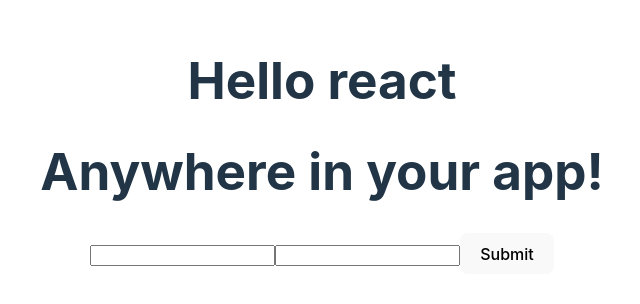
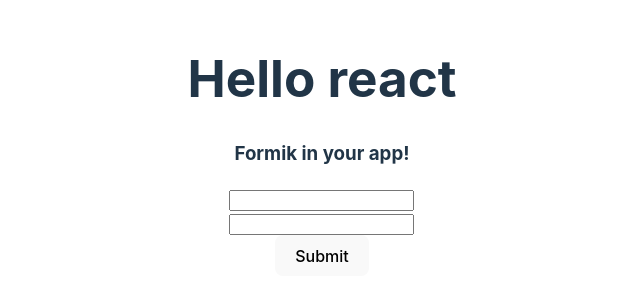
Before and after one commit to EVNIKHIL/eLogosoft-React-session, a React (Vite) app: page / in a window 1280 px wide. Shown: the part 254-558 px from the top of the page, without its empty margins (318-958 px from the left). Built offline with nearby package versions, Linux system fonts and the light colour scheme.

Commit message:
Hook with validations

```diff
--- a/package.json
+++ b/package.json
@@ -12,7 +12,8 @@
   "dependencies": {
     "formik": "^2.4.5",
     "react": "^18.2.0",
-    "react-dom": "^18.2.0"
+    "react-dom": "^18.2.0",
+    "yup": "^1.4.0"
   },
   "devDependencies": {
     "@types/react": "^18.2.66",
--- a/src/App.jsx
+++ b/src/App.jsx
@@ -1,11 +1,16 @@
 import "./App.css";
 import FormikComponent from "./Formik";
+// import FormikHook from "./FormikHook";
 
 function App() {
+  const onValidationChange = (isValid) => {
+    console.log("parent", isValid);
+  };
   return (
     <>
       <h1>Hello react</h1>
-      <FormikComponent />
+      <FormikComponent onValidationChange={onValidationChange} />
+      {/* <FormikHook onValidationChange={onValidationChange} /> */}
     </>
   );
 }
--- a/src/Formik.jsx
+++ b/src/Formik.jsx
@@ -1,28 +1,32 @@
 import { Formik } from "formik";
+import * as Yup from "yup";
 
-const FormikComponent = () => {
-  return (
-    <>
-      <h1>Anywhere in your app!</h1>
-      <Formik
-        initialValues={{ email: "", password: "" }}
-        validate={(values) => {
-          const errors = {};
-          if (!values.email) {
-            errors.email = "Required";
-          } else if (
-            !/^[A-Z0-9._%+-]+@[A-Z0-9.-]+\.[A-Z]{2,}$/i.test(values.email)
-          ) {
-            errors.email = "Invalid email address";
-          }
-          return errors;
-        }}
-        onSubmit={(values, { setSubmitting }) => {
+const validationSchema = Yup.object({
+  name: Yup.string()
+    .required("Required")
+    .min(3, "Minimun 3 charecters")
+    .max(10, "Maximum 10 charecters"),
+  email: Yup.string().email("Invalid email address").required("Required"),
+});
+
+const initialValue = { name: "", email: "" };
+
+// eslint-disable-next-line react/prop-types
+const FormikComponent = ({ onValidationChange }) => {
+  const onSubmit = (values, { setSubmitting }) => {
     setTimeout(() => {
       alert(JSON.stringify(values, null, 2));
       setSubmitting(false);
     }, 400);
-        }}
+  };
+  console.log("re render");
+  return (
+    <>
+      <h3>Formik in your app!</h3>
+      <Formik
+        initialValues={initialValue}
+        validationSchema={validationSchema}
+        onSubmit={onSubmit}
       >
         {({
           values,
@@ -32,9 +36,24 @@
           handleBlur,
           handleSubmit,
           isSubmitting,
+          isValid,
+
           /* and other goodies */
-        }) => (
+        }) => {
+          onValidationChange?.(isValid);
+
+          return (
             <form onSubmit={handleSubmit}>
+              <div>
+                <input
+                  name="name"
+                  onChange={handleChange}
+                  onBlur={handleBlur}
+                  value={values.name}
+                />
+                {errors.name && touched.name && errors.name}
+              </div>
+              <div>
                 <input
                   name="email"
                   onChange={handleChange}
@@ -42,19 +61,13 @@
                   value={values.email}
                 />
                 {errors.email && touched.email && errors.email}
-            <input
-              type="password"
-              name="password"
-              onChange={handleChange}
-              onBlur={handleBlur}
-              value={values.password}
-            />
-            {errors.password && touched.password && errors.password}
+              </div>
               <button type="submit" disabled={isSubmitting}>
                 Submit
               </button>
             </form>
-        )}
+          );
+        }}
       </Formik>
     </>
   );
```
Also changed, not shown: src/FormikHook.jsx (+38 -5 lines), 1 other file (tests, documents, lock files or other folders). Lines whose indentation alone changed are shown as unchanged.
